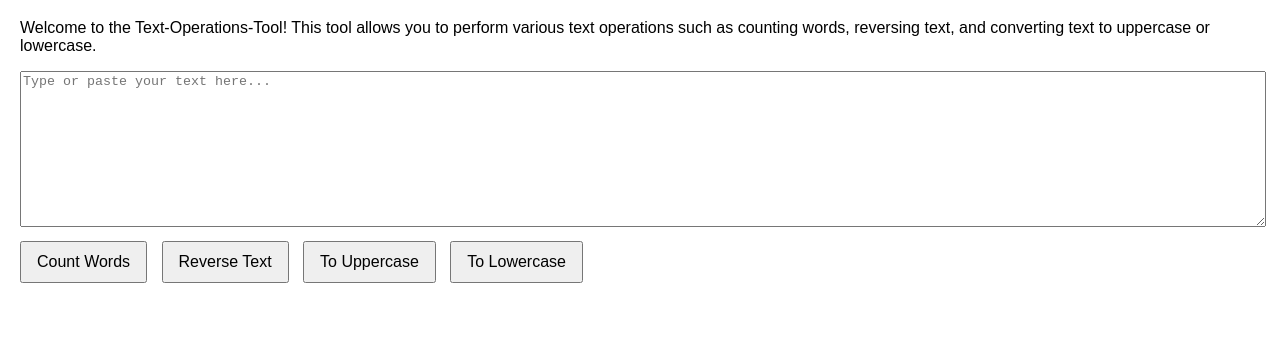
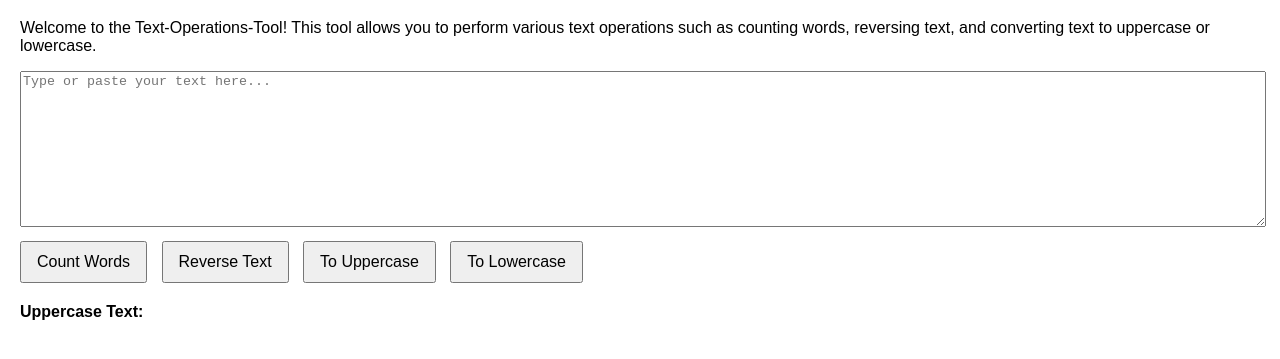
Before and after one commit to VaishnaviGund42/text-operations-tool, a plain HTML site: page index.html in a window 1280 px wide. Both pictures are taken after a click on the button "To Uppercase". Shown: the part 61-420 px from the top of the page. Drawn offline with Linux system fonts and the light colour scheme.

Commit message:
added the uppercase function

```diff
--- a/index.html
+++ b/index.html
@@ -46,6 +46,11 @@
         const reversedText = text.split('').reverse().join('');
         document.getElementById('result').innerText = `Reversed Text: ${reversedText}`;
     }
+    function toUpperCase() {
+        const text = document.getElementById('textInput').value;
+        const upperText = text.toUpperCase();
+        document.getElementById('result').innerText = `Uppercase Text: ${upperText}`;
+    }
 
 
 
```
